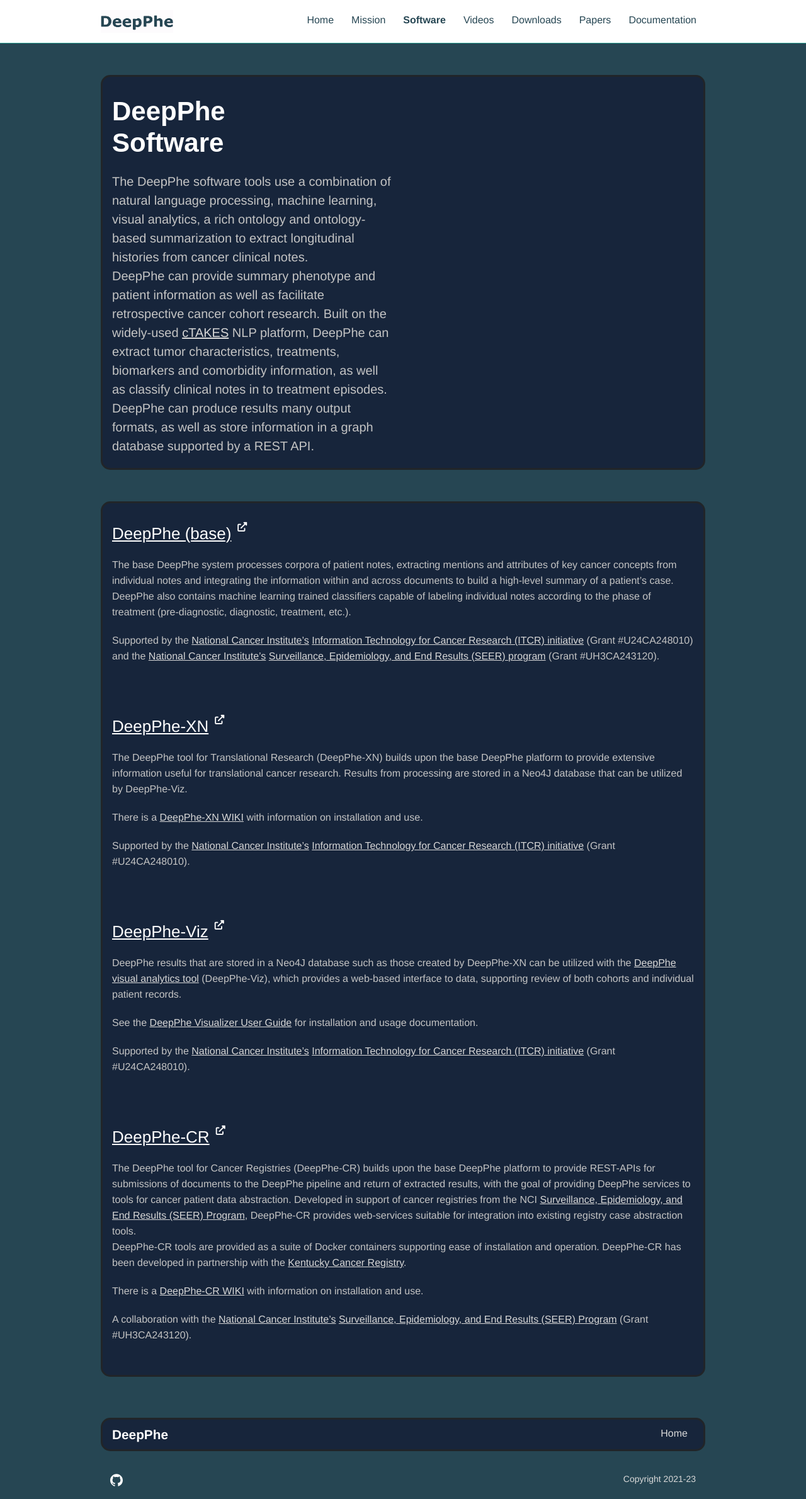
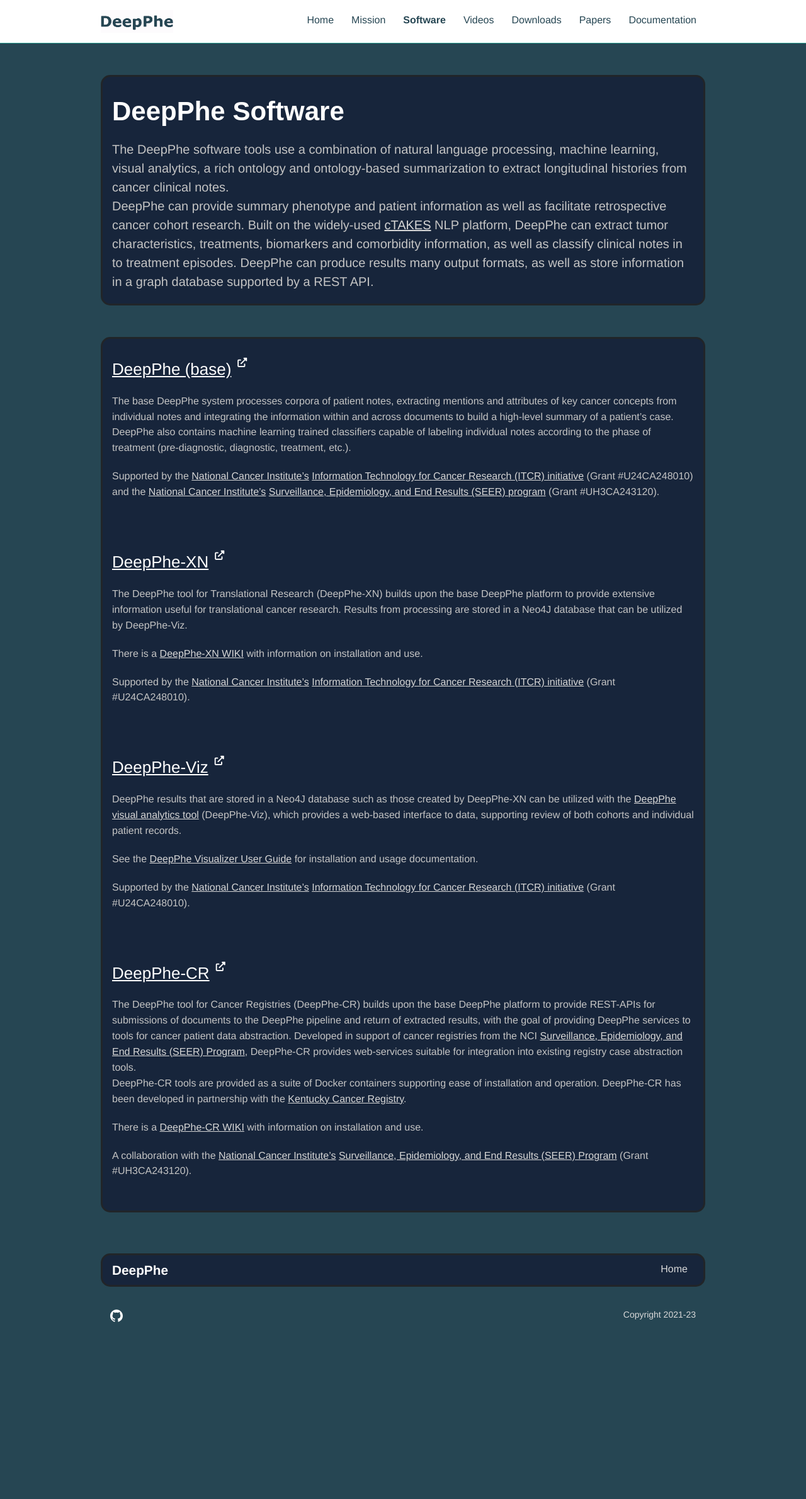
Before and after one commit to DeepPhe/beta-github-io-site, a Jekyll site: the page built from software.md, in a window 1280 px wide. Shown: the whole page at 63% size. Built offline with Jekyll 4.4.1, drawn with Linux system fonts in a browser that asks for light colours; nearby versions of some CDN libraries; after the commit the page ends 2119 px from its top, so only the background shows below that.

Commit message:
site: widen Software intro after carousel removal

```diff
--- a/_layouts/services.html
+++ b/_layouts/services.html
@@ -8,7 +8,7 @@
 <div class="intro">
   <div class="container">
     <div class="row justify-content-start section">
-      <div class="col-12 col-md-7 col-lg-6 order-2 order-md-1 content">
+      <div class="col-12 {% if page.carousels %}col-md-7 col-lg-6 order-2 order-md-1{% endif %} content">
         {{ content }}
       </div>
       {% if page.carousels %}
```
Also changed, not shown: 1 other file.
